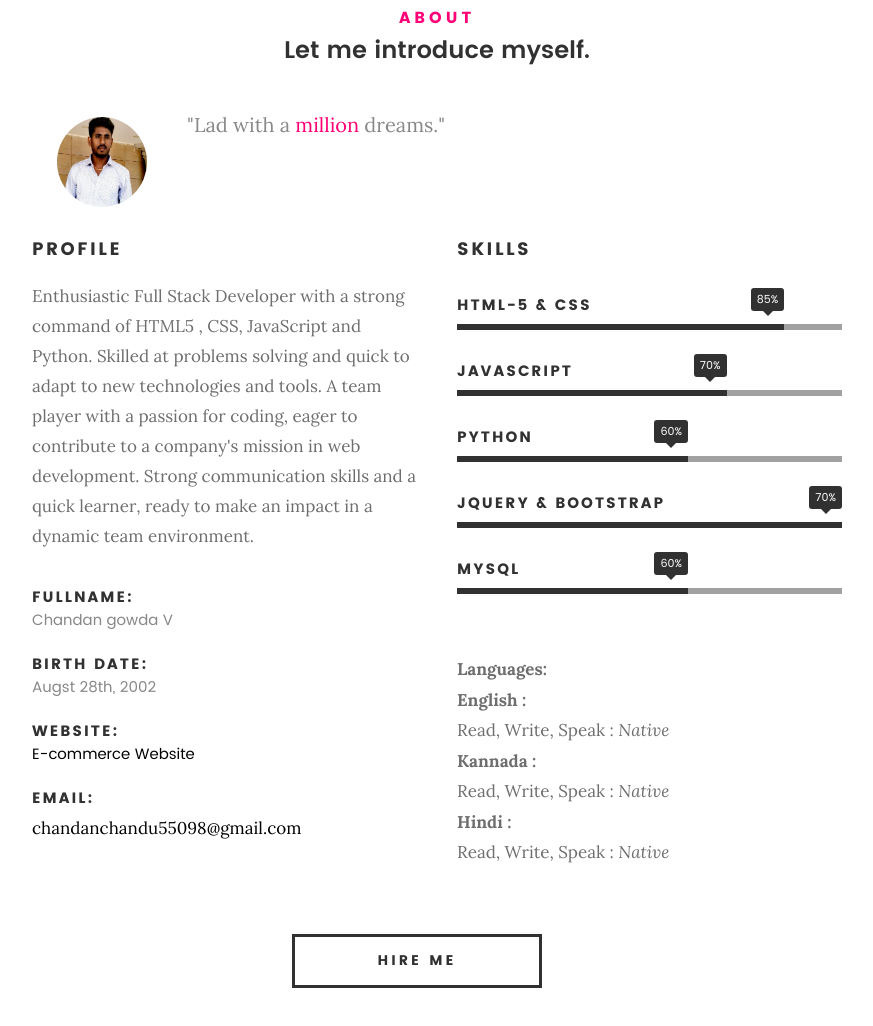
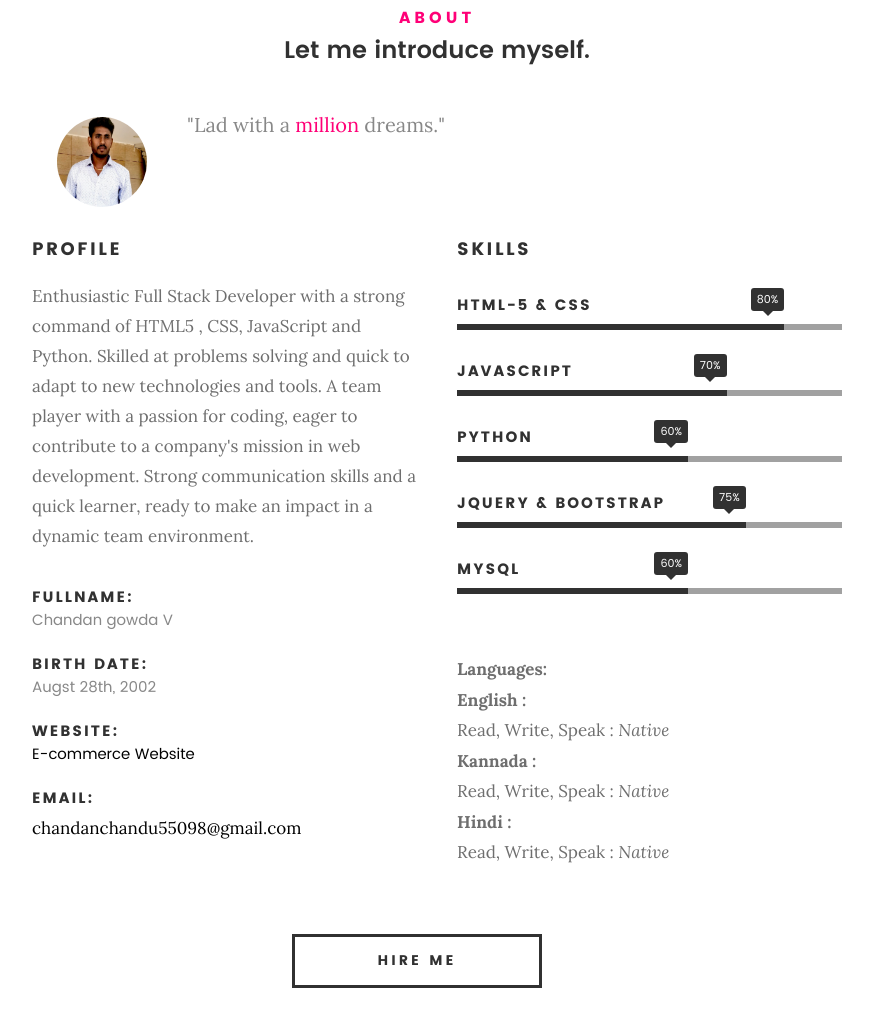
Before and after one commit to ChandanGowda1/Myportfolio, a plain HTML site: page index.html in a window 1280 px wide. Shown: the part 917-1943 px from the top of the page, without its empty margins (203-1076 px from the left). Drawn offline with Linux system fonts and the light colour scheme; files whose address does not match are found by name.

Commit message:
Update index.html

```diff
--- a/index.html
+++ b/index.html
@@ -169,7 +169,7 @@ to make an impact in a dynamic team environment.
 
                 <ul class="skill-bars">
                     <li>
-                         <div class="progress percent85"><span>85%</span></div>
+                         <div class="progress percent85"><span>80%</span></div>
                         <strong>HTML-5 & css</strong>
                     </li>
                     <li>
@@ -181,7 +181,7 @@ to make an impact in a dynamic team environment.
                         <strong>Python</strong>
                     </li>
                     <li>
-                         <div class="progress percent73"><span>70%</span></div>
+                         <div class="progress percent75"><span>75%</span></div>
                         <strong>Jquery & Bootstrap</strong>
                     </li>
 		    <li>
```
